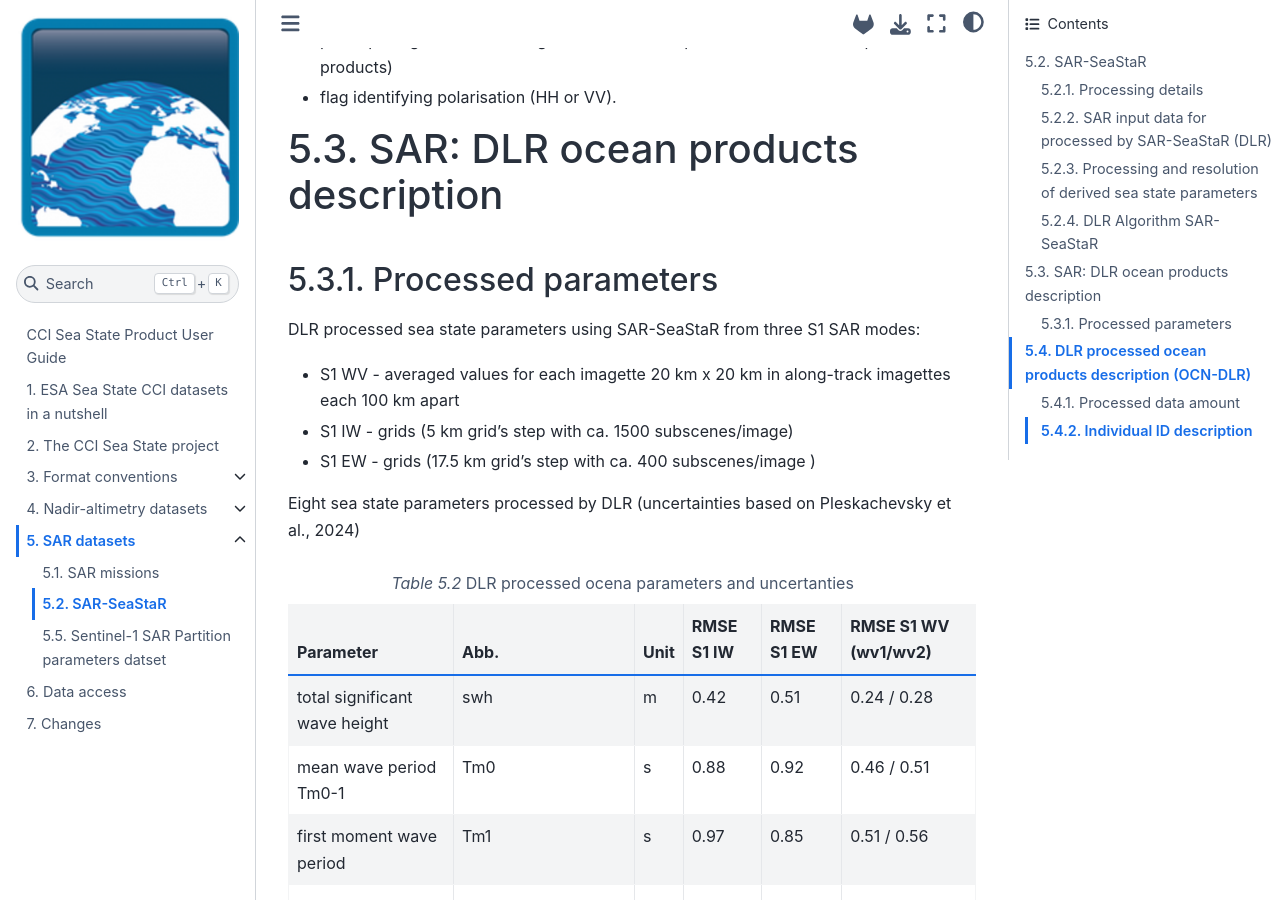
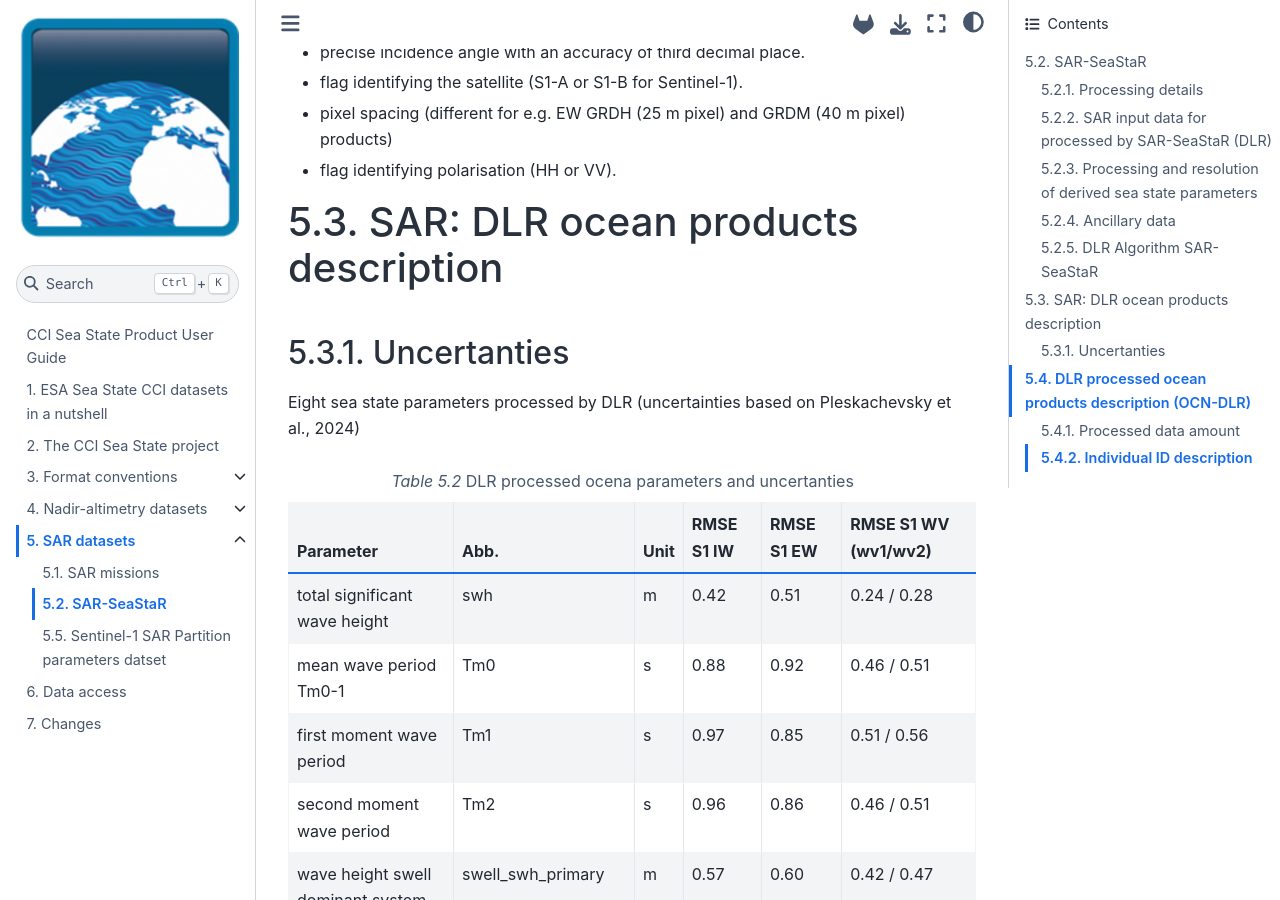
Before and after one commit to umr-lops/cci-seastate-pum, a Jupyter Book: the page built from sar/SAR-SeaStaR.md, in a window 1280 px wide and 900 px high, scrolled down 7706 px. Built offline with Jupyter Book 1.0.4 settings and Sphinx 7.4.7 and the Sphinx Book theme 1.1.4, drawn with Linux system fonts in a browser that asks for light colours; some of the changed text lies outside the part shown.

Commit message:
Edit SAR-SeaStaR.md

````diff
--- a/sar/SAR-SeaStaR.md
+++ b/sar/SAR-SeaStaR.md
@@ -85,6 +85,7 @@
 Remote Sens. Environ., vol. 280, Oct. 2022, Art. no. 113200.
 ```
 
+## Ancillary data
 
 **Ancillary data (Land masks)**
 - SRTM - Shuttle Radar Topography Mission (SRTM) -60°<LAT<60°.
@@ -99,7 +100,6 @@
   (NOAA, https://polar.ncep.noaa.gov/waves/(https://polar.ncep.noaa.gov/waves/))
   with a spatial resolution of 1/2 degrees (spatially interpolated for
   collocation) for collocations before 2016.
-
 
 ## DLR Algorithm SAR-SeaStaR
 
@@ -209,14 +209,7 @@
 
 # SAR: DLR ocean products description
 
-## Processed parameters
-
-DLR processed sea state parameters using SAR-SeaStaR from three S1 SAR modes:
-
-- S1 WV - averaged values for each imagette 20 km x 20 km in along-track
-  imagettes each 100 km apart
-- S1 IW - grids  (5 km grid’s step with ca. 1500 subscenes/image)
-- S1 EW - grids  (17.5 km grid’s step with ca. 400 subscenes/image )
+## Uncertanties
 
 Eight sea state parameters processed by DLR (uncertainties based on Pleskachevsky et al., 2024)
 
````
